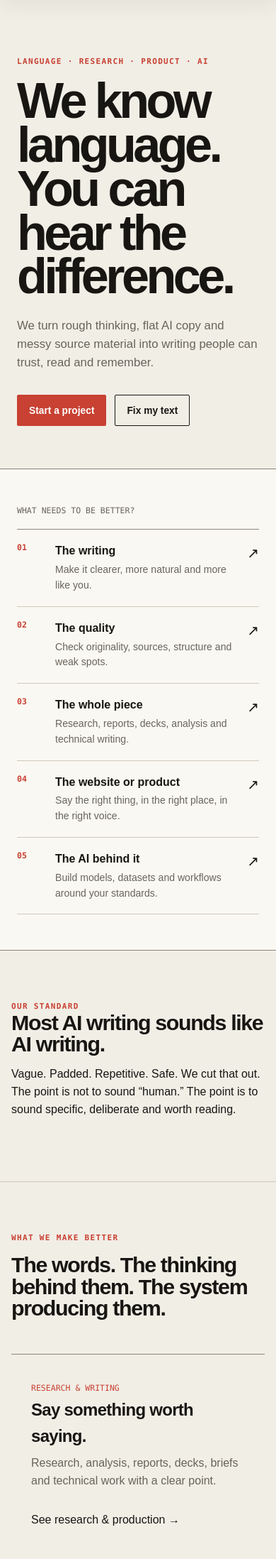
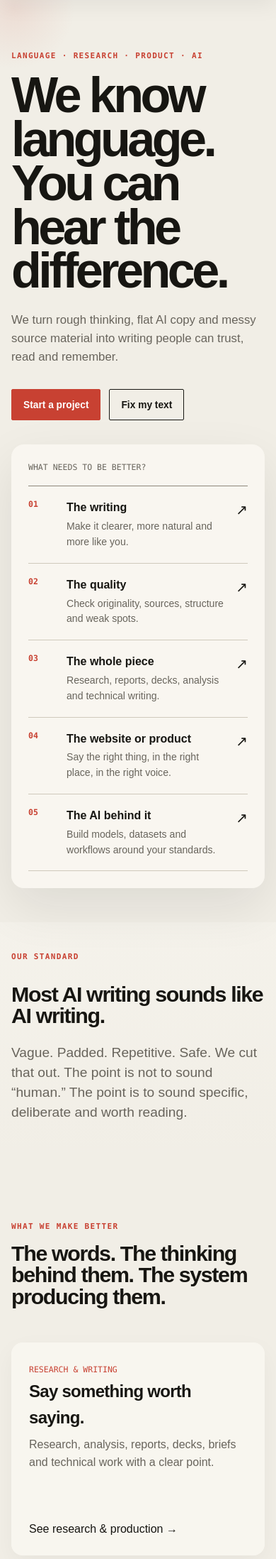
Before and after one commit to RunZER0/infinihumanizer, a Django app: page / in a window 390 px wide. Shown: the part 71-2267 px from the top of the page at 71% size. Run offline with Django 5.2, Linux system fonts and the light colour scheme.

Commit message:
Design: soften rigid splits and add organic spacing

```diff
--- a/static/css/platform.css
+++ b/static/css/platform.css
@@ -135,3 +135,58 @@ a{color:inherit}button,input,textarea,select{font:inherit}:focus-visible{outline
   .js-ready .site-header,.js-ready .hero-copy>*,.js-ready .hero-proof,.js-ready .route-list li,.motion-item{opacity:1!important;transform:none!important}
   .site-header,.brand-mark,.site-nav a:after,.btn,.choice,.choice>span:last-child,.route-list a,.route-list .arrow,.service-row,.process-step,.retainer-row,.price-band,.list-item,.proof-table tbody tr,.field input,.field textarea,.field select,.callout:after,.message{transition:none!important}
 }
+
+
+/* Softer editorial composition */
+.section{border-bottom:0}
+.section + .section{margin-top:clamp(10px,2vw,28px)}
+.section:nth-of-type(even){background:linear-gradient(180deg,rgba(250,248,242,.4),rgba(250,248,242,0))}
+.hero{position:relative;max-width:var(--max);margin:0 auto;min-height:auto;grid-template-columns:minmax(0,1.18fr) minmax(310px,.72fr);gap:clamp(34px,6vw,86px);padding:clamp(68px,8vw,118px) 24px clamp(54px,7vw,94px);border-bottom:0;overflow:visible}
+.hero:before{content:"";position:absolute;width:min(46vw,620px);height:min(46vw,620px);border-radius:50%;background:radial-gradient(circle,rgba(200,65,50,.10),rgba(200,65,50,0) 68%);left:-18vw;top:-20vw;pointer-events:none}
+.hero-copy{padding:0;position:relative;z-index:1}
+.hero-proof{border:0;border-radius:24px;background:rgba(250,248,242,.82);box-shadow:0 26px 70px rgba(23,22,18,.09);padding:34px;align-self:end;transform:translateY(34px);backdrop-filter:blur(8px)}
+.display{max-width:11ch}
+.language-statement{padding-top:clamp(42px,6vw,80px);padding-bottom:clamp(58px,8vw,110px)}
+.statement-shell{display:grid;grid-template-columns:180px minmax(0,1fr);gap:clamp(30px,7vw,90px);align-items:start}
+.statement-shell .h2{max-width:760px}
+.statement-copy{font-size:clamp(1.2rem,2vw,1.7rem);line-height:1.45;max-width:820px;color:var(--text-muted);margin:24px 0 0}
+.choice-grid{display:grid;grid-template-columns:repeat(3,1fr);gap:22px;border:0;align-items:start}
+.choice{border:0;background:rgba(250,248,242,.82);border-radius:20px;padding:32px;min-height:300px;box-shadow:0 12px 34px rgba(23,22,18,.045)}
+.choice:nth-child(2){transform:translateY(28px)}
+.choice:nth-child(3){transform:translateY(-12px)}
+.choice:hover{background:var(--surface-paper)}
+.service-rows{border-top:0;display:grid;gap:12px}
+.service-row{border:0;background:rgba(250,248,242,.72);border-radius:16px;padding:24px 26px}
+.process{border-top:0;display:grid;grid-template-columns:repeat(auto-fit,minmax(210px,1fr));gap:16px}
+.process-step{display:block;border:0;border-radius:18px;background:rgba(250,248,242,.72);padding:24px;min-height:160px}
+.process-step:before{display:block;margin-bottom:24px}
+.process-step p{margin-top:8px}
+.price-bands,.retainer-ledger{border-top:0}
+.price-band,.retainer-row{border-bottom:0;border-radius:16px;background:rgba(250,248,242,.65);padding:24px;margin-bottom:12px}
+.price-band{grid-template-columns:200px 170px 1fr 1fr}
+.retainer-row-featured{border-left:0;box-shadow:inset 4px 0 0 var(--action-primary)}
+.callout{border-radius:24px}
+.closing-shell{padding:var(--space-section) 24px}
+.page-shell{padding-top:clamp(64px,8vw,106px);padding-bottom:clamp(56px,7vw,96px)}
+.service-family:nth-of-type(odd) .section-head{grid-template-columns:170px 1fr}
+.service-family:nth-of-type(even) .section-head{grid-template-columns:1fr 170px}
+.service-family:nth-of-type(even) .section-head>div:first-child{grid-column:2;grid-row:1;text-align:right}
+.service-family:nth-of-type(even) .section-head>div:last-child{grid-column:1;grid-row:1}
+
+@media(max-width:980px){
+  .hero{grid-template-columns:1fr;padding:72px 24px 48px}
+  .hero-proof{transform:none}
+  .statement-shell{grid-template-columns:1fr}
+  .choice-grid{grid-template-columns:1fr}
+  .choice:nth-child(2),.choice:nth-child(3){transform:none}
+  .service-family:nth-of-type(even) .section-head,.service-family:nth-of-type(odd) .section-head{grid-template-columns:1fr}
+  .service-family:nth-of-type(even) .section-head>div:first-child,.service-family:nth-of-type(even) .section-head>div:last-child{grid-column:auto;grid-row:auto;text-align:left}
+  .process{grid-template-columns:1fr 1fr}
+}
+@media(max-width:640px){
+  .hero{padding-left:16px;padding-right:16px}
+  .hero-proof{padding:24px;border-radius:18px}
+  .choice{border-radius:16px;padding:25px}
+  .process{grid-template-columns:1fr}
+  .price-band{grid-template-columns:1fr}
+}
```
